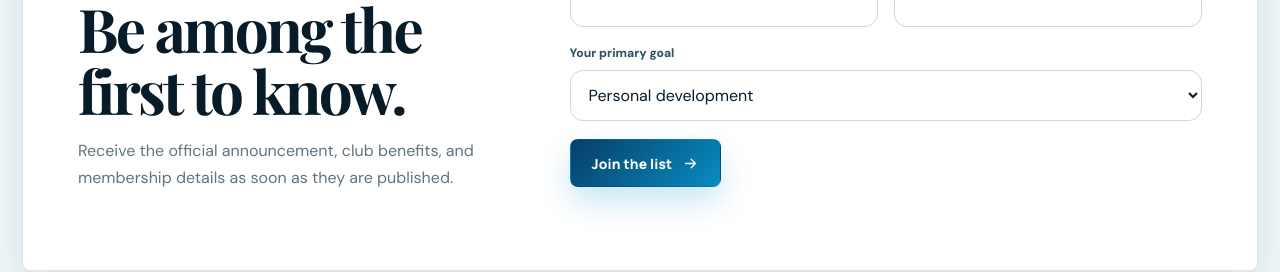
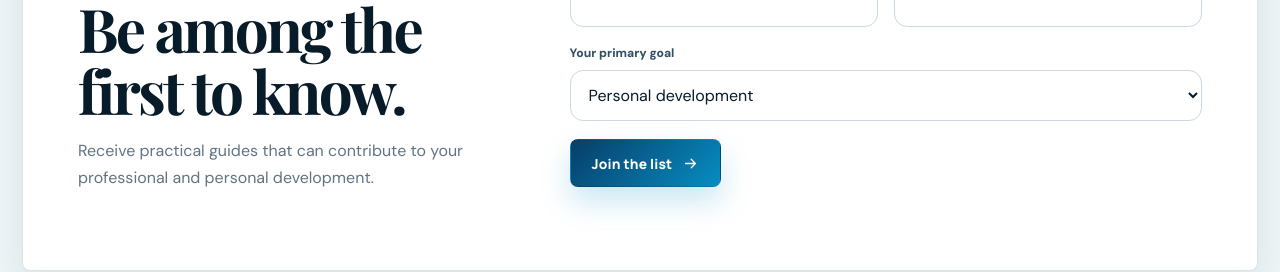
Before and after one commit to becomingtrainingcenter01-crypto/becoming-training-center-website, a plain HTML site: page en/vip.html in a window 1280 px wide. Shown: the part 1840-2112 px from the top of the page. Drawn offline with nearby package versions, Linux system fonts and the light colour scheme; a web font is replaced by a local one.

Commit message:
Translate updated VIP guide description

```diff
--- a/en/vip.html
+++ b/en/vip.html
@@ -45,7 +45,7 @@
   </div>
 </header><main id="main" class=""><section class="vip-hero"><div class="container vip-hero__grid"><div class="vip-hero__copy reveal"><span class="kicker kicker--light">Becoming VIP Club</span><h1>Your space to keep <em>learning, growing, and becoming.</em></h1><p>More than a membership: a commitment to your personal and professional evolution.</p><a class="button button--light button--large" href="#waitlist">Join the priority list <svg viewBox="0 0 24 24" aria-hidden="true"><path d="M5 12h14M13 6l6 6-6 6"/></svg></a></div><div class="vip-hero__emblem reveal"><span>B</span><strong>VIP</strong><small>BECOMING CLUB</small></div></div></section>
 <section class="section"><div class="container"><div class="section-heading reveal"><div><span class="kicker">The member experience</span><h2>An environment designed to support your growth all year.</h2></div><p>Final benefits and official pricing will be announced before membership opens.</p></div><div class="vip-benefits"><article class="vip-benefit reveal"><span>01</span><h3>Exclusive resources</h3><p>Access guides, tools, and content reserved for members.</p></article><article class="vip-benefit reveal"><span>02</span><h3>Themed sessions</h3><p>Join sessions focused on leadership, wellness, family, and business.</p></article><article class="vip-benefit reveal"><span>03</span><h3>Priority access</h3><p>Be first to know about new cohorts, training programs, and events.</p></article><article class="vip-benefit reveal"><span>04</span><h3>Member benefits</h3><p>Enjoy offers and experiences that support your continued growth.</p></article></div></div></section>
-<section class="section section--tint" id="waitlist"><div class="container waitlist-panel reveal"><div><span class="kicker">Priority list</span><h2>Be among the first to know.</h2><p>Receive the official announcement, club benefits, and membership details as soon as they are published.</p></div><form class="waitlist-form" data-demo-form data-message="newsletter"><div class="field-grid"><label class="field"><span>Full name</span><input type="text" required autocomplete="name"></label><label class="field"><span>Email</span><input type="email" required autocomplete="email"></label><label class="field field--full"><span>Your primary goal</span><select><option>Personal development</option><option>Parenting</option><option>Business and leadership</option><option>Wellness</option></select></label></div><button class="button button--primary" type="submit">Join the list <svg viewBox="0 0 24 24" aria-hidden="true"><path d="M5 12h14M13 6l6 6-6 6"/></svg></button><p class="form-status" role="status"></p></form></div></section>
+<section class="section section--tint" id="waitlist"><div class="container waitlist-panel reveal"><div><span class="kicker">Priority list</span><h2>Be among the first to know.</h2><p>Receive practical guides that can contribute to your professional and personal development.</p></div><form class="waitlist-form" data-demo-form data-message="newsletter"><div class="field-grid"><label class="field"><span>Full name</span><input type="text" required autocomplete="name"></label><label class="field"><span>Email</span><input type="email" required autocomplete="email"></label><label class="field field--full"><span>Your primary goal</span><select><option>Personal development</option><option>Parenting</option><option>Business and leadership</option><option>Wellness</option></select></label></div><button class="button button--primary" type="submit">Join the list <svg viewBox="0 0 24 24" aria-hidden="true"><path d="M5 12h14M13 6l6 6-6 6"/></svg></button><p class="form-status" role="status"></p></form></div></section>
 </main><section class="global-cta">
   <div class="container global-cta__grid">
     <div><span class="kicker kicker--light">Your next step</span><h2>Transformation begins with a decision.</h2><p>Choose a program, book a session, or join the Becoming VIP Club priority list.</p></div>
```
